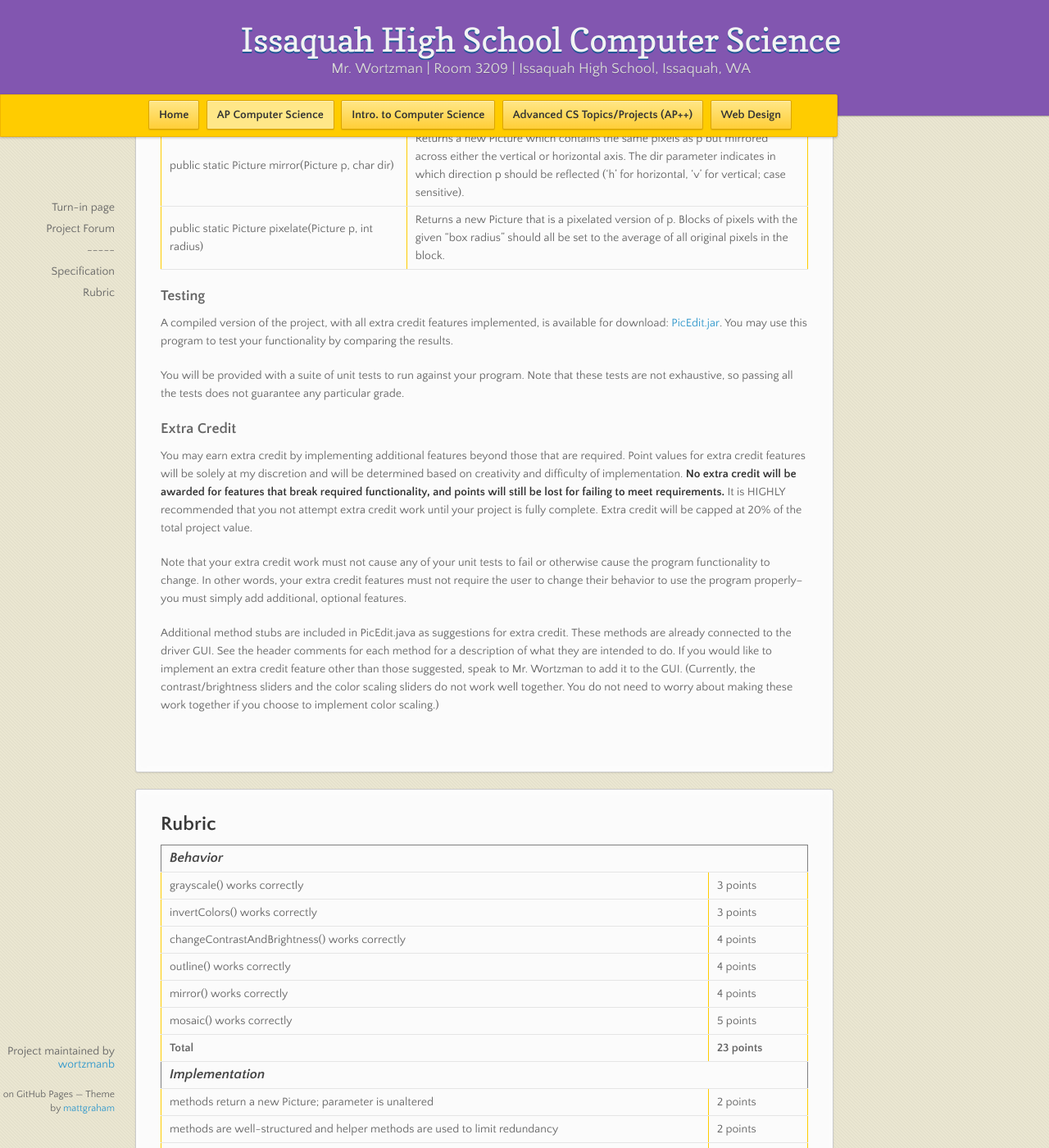
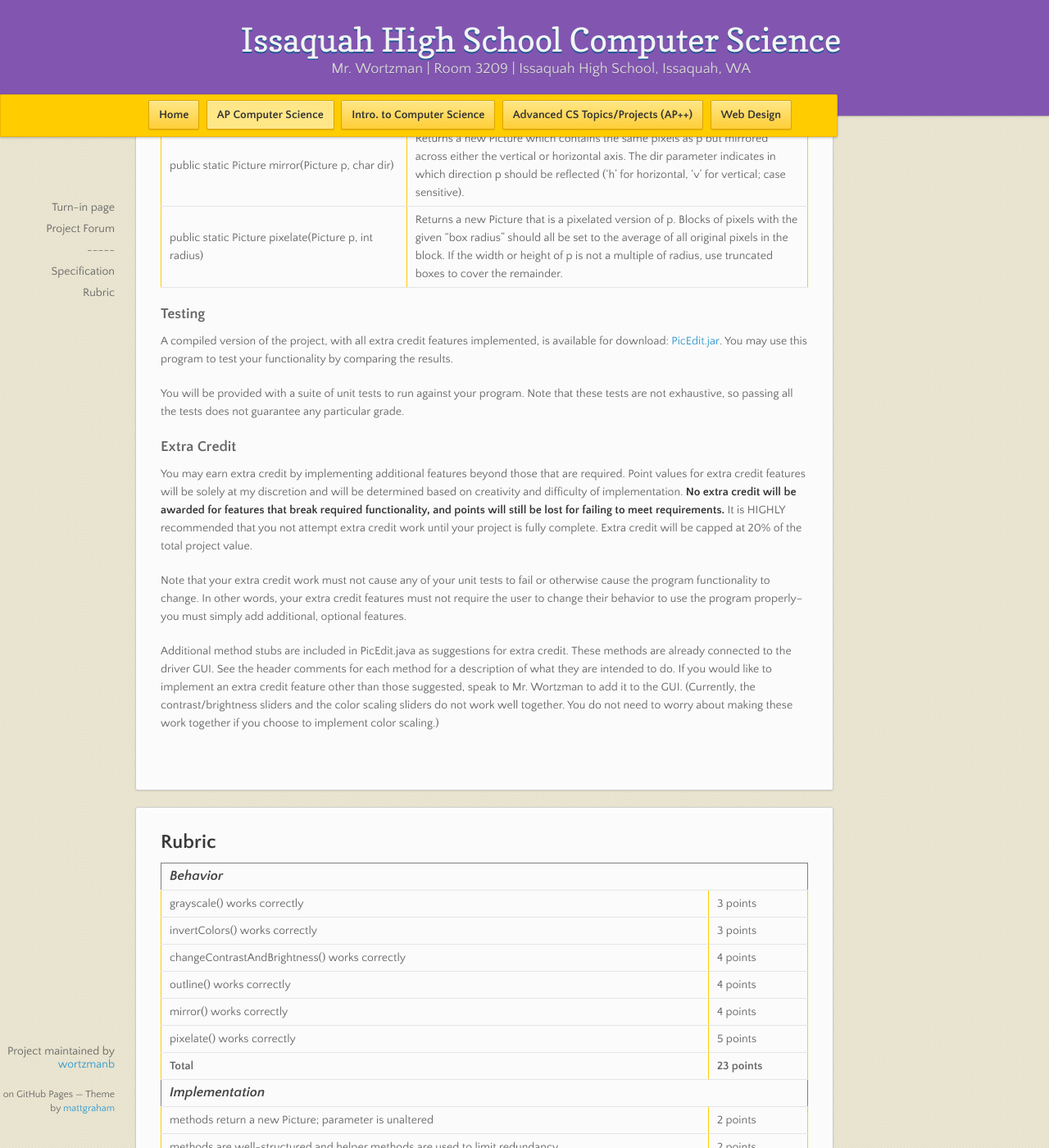
Before and after one commit to stutlerk/ihs-website, a Jekyll site: the page built from _apcs/projects/proj2.md, in a window 1280 px wide and 1400 px high, scrolled down 1998 px. Shown: the whole window at 82% size. Built offline with Jekyll 4.4.1, drawn with Linux system fonts in a browser that asks for light colours; nearby versions of some CDN libraries.

Commit message:
Edits/fixes to PicEdit project.

```diff
--- a/_apcs/projects/proj2.md
+++ b/_apcs/projects/proj2.md
@@ -22,7 +22,7 @@ rubric:
         value: 4
       - criterion: mirror() works correctly
         value: 4
-      - criterion: mosaic() works correctly
+      - criterion: pixelate() works correctly
         value: 5
     total: 23
   implementation:
@@ -78,7 +78,7 @@ You will implement your methods in a class called PicEdit, a skeleton for which
 | public static Picture changeContrastAndBrightness(Picture p, double contrAmt, double brightAmt) | Returns a new picture in which the contrast and brightness have been altered according to the given parameters. Contrast and brightness are set using the formula c * (x - 128) + 128 + b, where x is the original color component, a is the contrast modifier, and b is the brightness modifier. The resulting values must be in the range [0, 255]. |
 | public static Picture outline(Picture p, double threshold) | Runs "edge detection" on the argument to produce an outlined image.  All pixels in the returned Picture will be either black (if the "color distance" between the pixel and any neighbor is greater than the given threshold) or white (if the "color distance" between the pixel and all neighbors is less than or equal to the given threshold).  The "color distance" between to colors c1 and c2 is defined as the square root of:   (c1.red - c2.red)^2 + (c1.green - c2.green)^2 + (c1.blue - c2.blue)^2 |
 | public static Picture mirror(Picture p, char dir) | Returns a new Picture which contains the same pixels as p but mirrored across either the vertical or horizontal axis.  The dir parameter indicates in which direction p should be reflected ('h' for horizontal, 'v' for vertical; case sensitive). |
-| public static Picture pixelate(Picture p, int radius) | Returns a new Picture that is a pixelated version of p. Blocks of pixels with the given "box radius" should all be set to the average of all original pixels in the block.  |
+| public static Picture pixelate(Picture p, int radius) | Returns a new Picture that is a pixelated version of p. Blocks of pixels with the given "box radius" should all be set to the average of all original pixels in the block. If the width or height of p is not a multiple of radius, use truncated boxes to cover the remainder. |
 
 ### Testing
 A compiled version of the project, with all extra credit features implemented, is available for download: [PicEdit.jar]({{site.baseurl}}\apcs\PicEdit.jar).  You may use this program to test your functionality by comparing the results.
```
Also changed, not shown: 1 other file.
